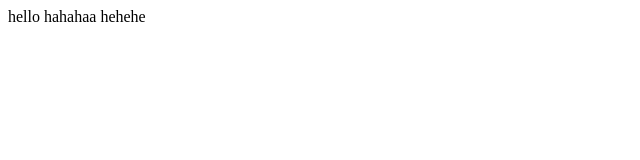
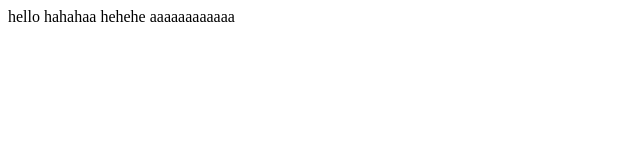
Before and after one commit to wamiq-110/README, a plain HTML site: page index.html in a window 1280 px wide. Shown: the whole page, without its empty margins (0-640 px from the left). Drawn offline with Linux system fonts and the light colour scheme.

Commit message:
Update index.html

```diff
--- a/index.html
+++ b/index.html
@@ -10,5 +10,6 @@
     hello
     hahahaa
     hehehe
+    aaaaaaaaaaaa
 </body>
 </html>
```
